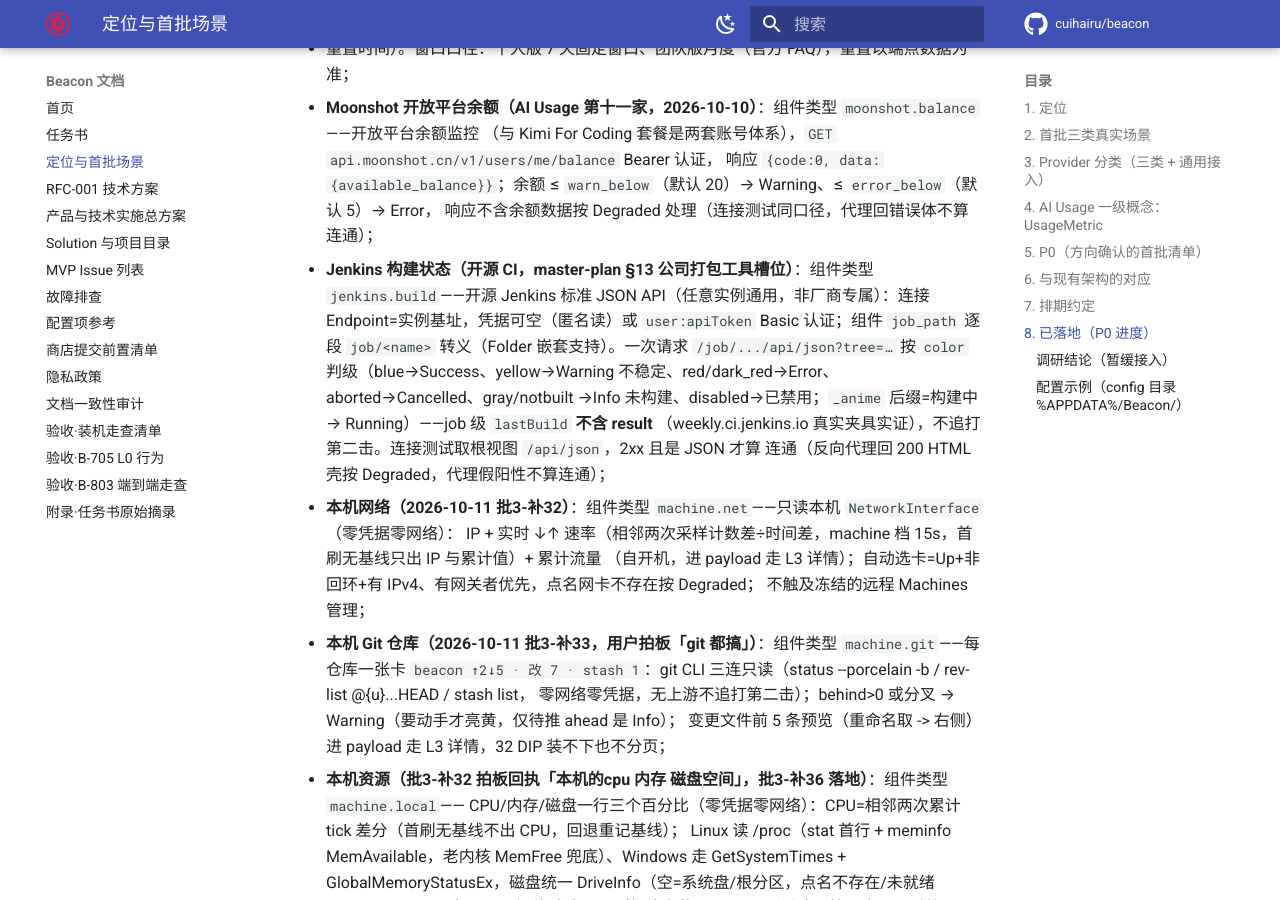
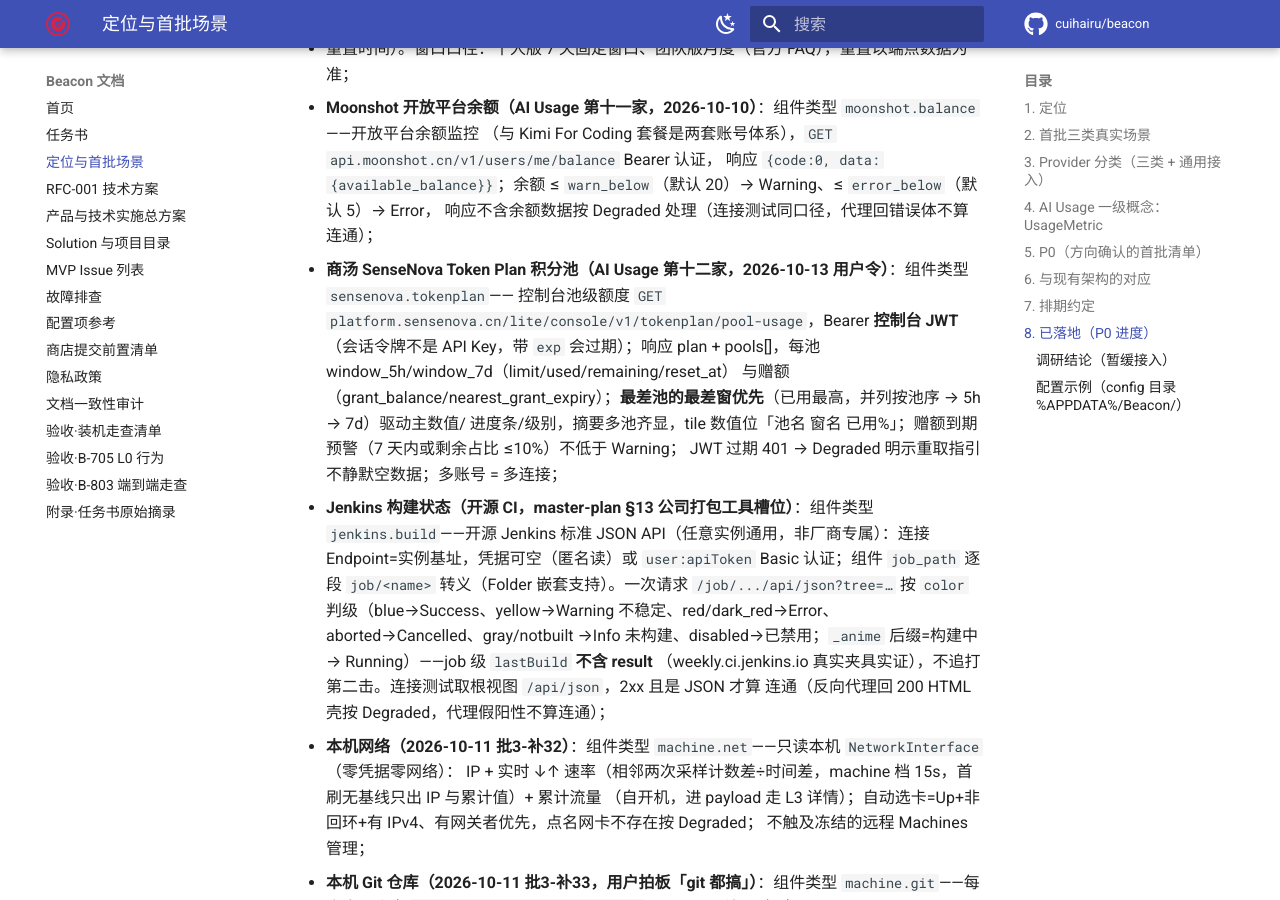
Before and after one commit to cuihairu/beacon, an MkDocs documentation site: the page built from docs/positioning.md, in a window 1280 px wide and 900 px high, scrolled down 6786 px. Built offline with MkDocs 1.6.1 and Material for MkDocs 9.7.7, drawn with Linux system fonts in a browser that asks for light colours; comment, search, counter and statistics services are not loaded; some of the changed text lies outside the part shown.

Commit message:
docs: add sensenova reference and fix counts

```diff
--- a/docs/positioning.md
+++ b/docs/positioning.md
@@ -154,7 +154,7 @@
 | 刷新 | `RefreshScheduler` 分层调度（状态与额度的窗口粒度可复用） |
 | 通知 | `NotificationEngine` + Toast（B-5xx 已接） |
 | Actions | `IActionExecutor` + `ActionRunner`（重跑/取消类动作落点已有） |
-| Usage Provider、Generic HTTP | **已落地**：http.status / http.quota / bigmodel.usage / claude.usage / kimi.coding / deepseek.balance / ark.usage / mimo.usage / codex.usage / copilot.usage / opencode.usage / qwen.usage / moonshot.balance（§8，详细进度） |
+| Usage Provider、Generic HTTP | **已落地**：http.status / http.quota / bigmodel.usage / claude.usage / kimi.coding / deepseek.balance / ark.usage / mimo.usage / codex.usage / copilot.usage / opencode.usage / qwen.usage / moonshot.balance / sensenova.tokenplan（§8，详细进度） |
 | Jenkins / 公司打包槽位 | **已落地**（2026-10-11）：jenkins.build——开源标准 JSON API（批3-补31，批3-补27 挂起项关闭） |
 | Machine Provider | **部分落地**（2026-10-11 批3-补32/33/36）：machine.net 本机网络（IP/↑↓速率/累计流量）+ machine.git 本机 Git 仓库（↑↓·改·stash，每仓库一张卡）+ machine.local 本机资源（CPU/内存/磁盘+阈值），均零凭据零网络；远程机器/服务器管理（§5 三类之一）按冻结记录不做 |
 
@@ -233,6 +233,13 @@
   （与 Kimi For Coding 套餐是两套账号体系），`GET api.moonshot.cn/v1/users/me/balance` Bearer 认证，
   响应 `{code:0, data:{available_balance}}`；余额 ≤ `warn_below`（默认 20）→ Warning、≤ `error_below`（默认 5）→ Error，
   响应不含余额数据按 Degraded 处理（连接测试同口径，代理回错误体不算连通）；
+- **商汤 SenseNova Token Plan 积分池（AI Usage 第十二家，2026-10-13 用户令）**：组件类型 `sensenova.tokenplan`——
+  控制台池级额度 `GET platform.sensenova.cn/lite/console/v1/tokenplan/pool-usage`，Bearer **控制台 JWT**
+  （会话令牌不是 API Key，带 `exp` 会过期）；响应 plan + pools[]，每池 window_5h/window_7d（limit/used/remaining/reset_at）
+  与赠额（grant_balance/nearest_grant_expiry）；**最差池的最差窗优先**（已用最高，并列按池序 → 5h → 7d）驱动主数值/
+  进度条/级别，摘要多池齐显，tile 数值位「池名 窗名 已用%」；赠额到期预警（7 天内或剩余占比 ≤10%）不低于 Warning；
+  JWT 过期 401 → Degraded 明示重取指引不静默空数据；多账号 = 多连接；
+
 - **Jenkins 构建状态（开源 CI，master-plan §13 公司打包工具槽位）**：组件类型 `jenkins.build`——开源 Jenkins
   标准 JSON API（任意实例通用，非厂商专属）：连接 Endpoint=实例基址，凭据可空（匿名读）或 `user:apiToken`
   Basic 认证；组件 `job_path` 逐段 `job/<name>` 转义（Folder 嵌套支持）。一次请求 `/job/.../api/json?tree=…`
```
Also changed, not shown: docs/configuration.md (+4 -2 lines), docs/index.md (+1 -1 lines), docs/master-plan.md (+2 -2 lines), docs/solution-structure.md (+9 -6 lines), docs/审计-文档一致性.md (+10 -0 lines).
